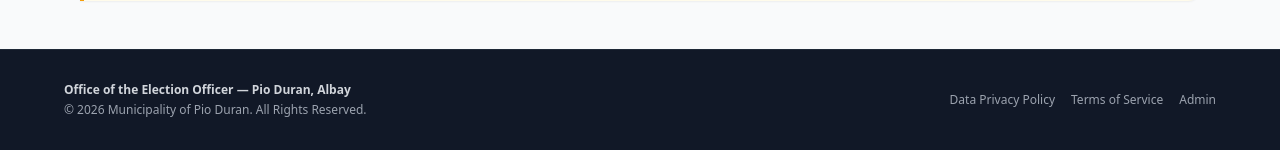
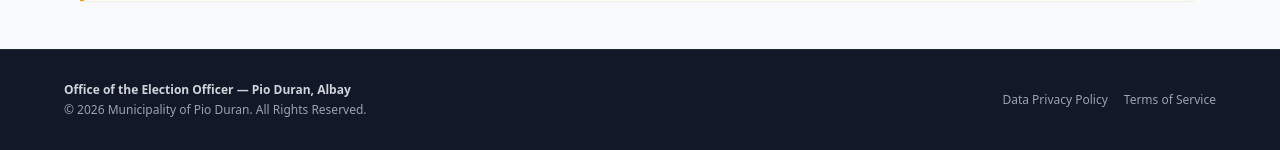
Before and after one commit to crisjohnDev/ONLINE-REGISTRATION, a Django app: page /already-registered/1/ in a window 1280 px wide. Shown: the part 1306-1456 px from the top of the page. Run offline with Django 5.2, Linux system fonts and the light colour scheme; data comes from the database, SQL or seed files in the repository; some libraries are stand-ins or nearby versions.

Commit message:
update requirements

```diff
--- a/core/templates/base.html
+++ b/core/templates/base.html
@@ -98,7 +98,7 @@
             <div class="flex gap-4">
                 <a href="#privacy" class="hover:underline hover:text-white">Data Privacy Policy</a>
                 <a href="#terms" class="hover:underline hover:text-white">Terms of Service</a>
-                <a href="{% url 'login' %}" class="hover:underline hover:text-white">Admin</a>
+                {% comment %} <a href="{% url 'login' %}" class="hover:underline hover:text-white">Admin</a> {% endcomment %}
             </div>
         </div>
     </footer>
```
